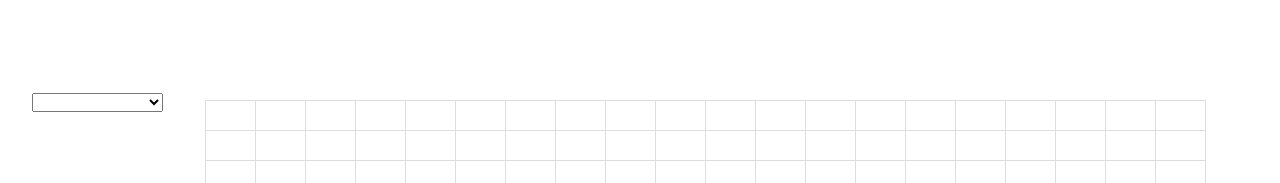
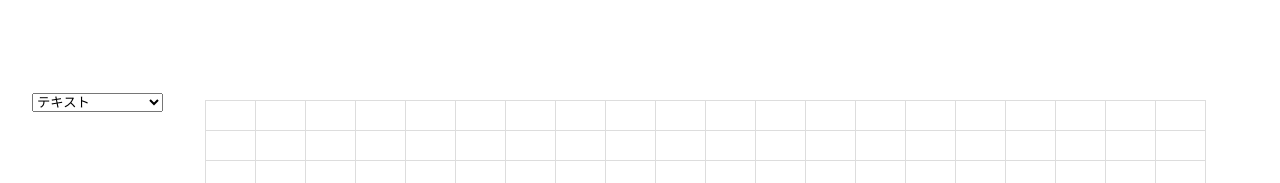
Before and after one commit to okayus/mcel, a Vue app: page / in a window 1280 px wide. Shown: the top 183 px of the page. Built offline with nearby package versions, Linux system fonts and the light colour scheme; what @imengyu/vue3-context-menu would draw is missing.

Commit message:
feat:セルのマークダウンタイプをドロップダウンに動的に表示

```diff
--- a/src/App.vue
+++ b/src/App.vue
@@ -1,5 +1,5 @@
 <template>
-    <HeaderMenu />
+    <HeaderMenu :cellValues="cellValues"/>
     <div>
       <table-component @receiveCellValues="testFn"/>
     </div>
@@ -8,9 +8,14 @@
 <script lang="ts" setup>
 import HeaderMenu from './components/HeaderMenu.vue';
 import TableComponent from './components/TableComponent.vue';
+import { reactive } from 'vue';
 
+const cellValues = reactive({
+  value: ''
+});
 const testFn = (e: any) => {
   console.log(e);
+  return cellValues.value = e;
 }
 </script>
 
--- a/src/components/HeaderMenu.vue
+++ b/src/components/HeaderMenu.vue
@@ -1,13 +1,14 @@
 <template>
   <div>
-      <select v-model="selectedMarkdownType" @change="updateInputValues">
+    <select>
+      <option value="text">テキスト</option>
       <optgroup label="見出し">
-          <option value="H1">見出し1</option>
-          <option value="H2">見出し2</option>
-          <option value="H3">見出し3</option>
-          <option value="H4">見出し4</option>
-          <option value="H5">見出し5</option>
-          <option value="H6">見出し6</option>
+        <option value="h1">見出し1</option>
+        <option value="h2">見出し2</option>
+        <option value="h3">見出し3</option>
+        <option value="h4">見出し4</option>
+        <option value="h5">見出し5</option>
+        <option value="h6">見出し6</option>
       </optgroup>
       <optgroup label="リスト">
         <option value="ul">箇条書きリスト</option>
@@ -19,25 +20,25 @@
 </template>
 
 <script setup lang="ts">
-import { defineProps, ref } from 'vue';
+import { defineProps, ref, watchEffect } from 'vue';
+import { detectMarkdownType } from '@/lib/MarkdownDetector';
+
+const markdownType = ref<string | null>('');
 
 const props = defineProps({
-  inputValues: {
+  cellValues: {
     type: Object,
-    required: true,
-  },
-  updateInputValues: {
-    type: Function,
     required: true,
   },
 });
 
-// const selectedMarkdownType = ref(props.inputValues.markdownType);
-const selectedMarkdownType = ref(props.inputValues);
-
-const updateInputValues = () => {
-  props.updateInputValues({
-    markdownType: selectedMarkdownType.value,
+watchEffect(() => {
+  const cellValues = props.cellValues.value.cellValue;
+  const select = document.querySelector('select');
+  if (!select) return;
+  markdownType.value = detectMarkdownType(cellValues);
+  if (select) {
+    select.value = markdownType.value;
+  }
 });
-};
 </script>
--- a/src/components/TableComponent.vue
+++ b/src/components/TableComponent.vue
@@ -3,7 +3,6 @@ import { ref, onUpdated ,defineEmits } from 'vue';
 import { marked } from 'marked';
 import ContextMenu from '@imengyu/vue3-context-menu';
 import { detectMarkdownType } from '../lib/MarkdownDetector';
-import { emit } from 'process';
 
 const rows = ref<number>(20);
 const cols = ref<number>(20);
@@ -138,6 +137,7 @@ const moveUp = (rowIndex: number, colIndex: number, event: KeyboardEvent) => {
         }
       }
     }
+    passCellValues(foucusedPointer.value[0],foucusedPointer.value[1]);
   }
 };
 
@@ -192,6 +192,7 @@ const moveDown = (rowIndex: number, colIndex: number, event: KeyboardEvent) => {
         }
       }
     }
+    passCellValues(foucusedPointer.value[0],foucusedPointer.value[1]);
   }
 };
 
@@ -250,6 +251,7 @@ const moveRight = (
         }
       }
     }
+    passCellValues(foucusedPointer.value[0],foucusedPointer.value[1]);
   }
 };
 
@@ -302,6 +304,7 @@ const moveLeft = (rowIndex: number, colIndex: number, event: KeyboardEvent) => {
         }
       }
     }
+    passCellValues(foucusedPointer.value[0],foucusedPointer.value[1]);
   }
 };
 
@@ -475,6 +478,7 @@ const onContextMenu = (e: MouseEvent) => {
           <div
             v-else
             :class="{ selected: cellStatus[rowIndex][colIndex] }"
+            :id="rowIndex + '-' + colIndex"
             @dblclick="handleCellDoubleClick(rowIndex, colIndex)"
             @keydown.enter="handleCellDoubleClick(rowIndex, colIndex)"
             @keydown.f2="handleCellDoubleClick(rowIndex, colIndex)"
--- a/src/lib/MarkdownDetector.ts
+++ b/src/lib/MarkdownDetector.ts
@@ -30,5 +30,5 @@ export function detectMarkdownType(input: string): string | null {
         }
     }
 
-    return null;
+    return "text";
 }
```
Lines whose indentation alone changed are shown as unchanged.
